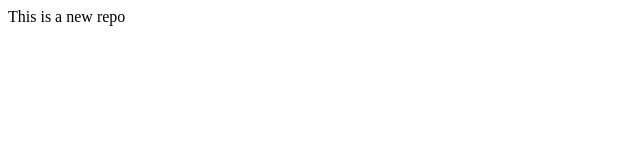
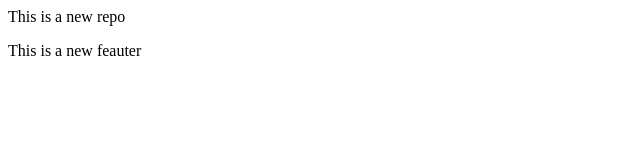
Before and after one commit to Hasnan-a/localrep, a plain HTML site: page index.html in a window 1280 px wide. Shown: the whole page, without its empty margins (0-640 px from the left). Drawn offline with Linux system fonts and the light colour scheme.

Commit message:
Add new feauter

```diff
--- a/index.html
+++ b/index.html
@@ -1 +1,2 @@
 <p>This is a new repo</p>
+<p>This is a new feauter</p>
```
